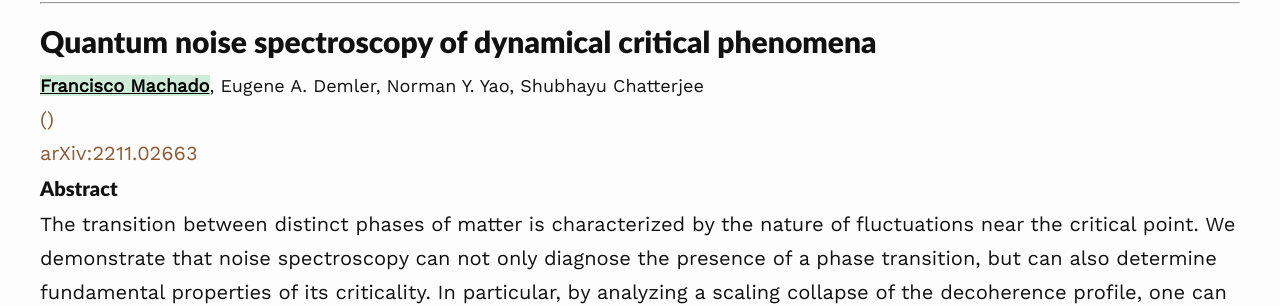
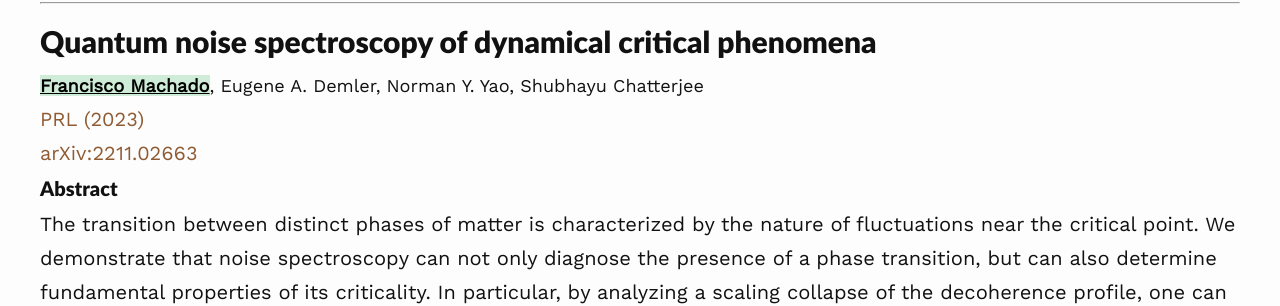
Before and after one commit to flmachado/flmachado.github.io, a Jekyll site: the page built from _publications/2211.02663.md, in a window 1280 px wide. Shown: the part 202-508 px from the top of the page. Built offline with Jekyll 4.4.1, drawn with Linux system fonts in a browser that asks for light colours; nearby versions of some CDN libraries.

Commit message:
Noise Spectroscopy measured

```diff
--- a/_publications/2211.02663.md
+++ b/_publications/2211.02663.md
@@ -1,13 +1,13 @@
 ---
 layout: publication
-peerReview : false
+peerReview : true
 title: "Quantum noise spectroscopy of dynamical critical phenomena"
 authors :  <mark><u><strong>Francisco Machado</strong></u></mark>, Eugene A. Demler, Norman Y. Yao, Shubhayu Chatterjee
 arXivId : arXiv:2211.02663
 arXivLink : https://arxiv.org/abs/2211.02663
-pubName :
-pubLink :
-pubYear :
+pubName : PRL
+pubLink : https://journals.aps.org/prl/abstract/10.1103/PhysRevLett.131.070801
+pubYear : 2023
 date : 2022-11-09
 ---
 
```
